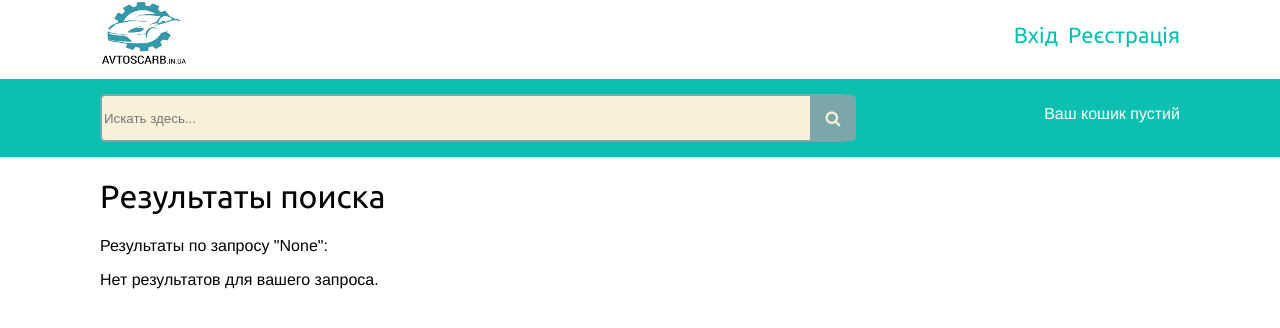
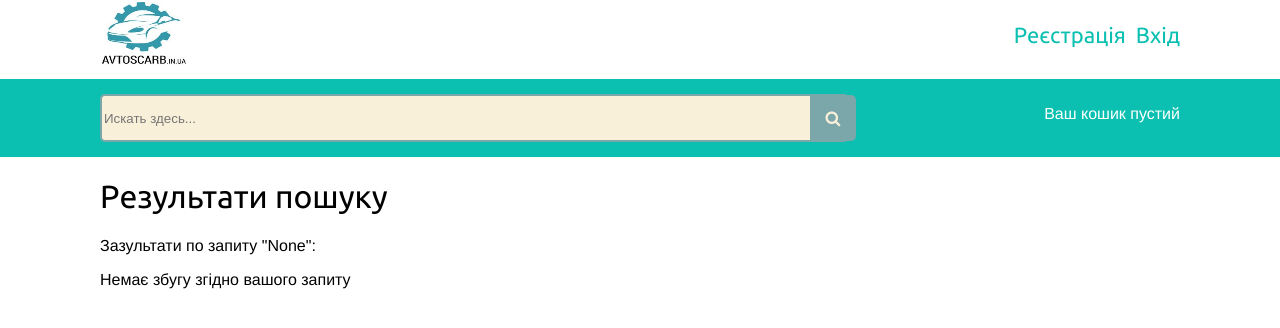
Before and after one commit to superdimon3000/avtoscarb, a Django app: page /search/ in a window 1280 px wide. Shown: the top 328 px of the page. Run offline with Django 4.2, Linux system fonts and the light colour scheme; parts of the project's set-up code (start-up, migrations or seed data) failed here and were passed over; some libraries are stand-ins or nearby versions.

Commit message:
Перевод текста

```diff
--- a/orders/templates/orders/order/created.html
+++ b/orders/templates/orders/order/created.html
@@ -5,6 +5,6 @@
 {% endblock title %}
 
 {% block content %}
-    <h1>Спасибо вам</h1>
-    <p>Ваше замовлення успішно завершено. Номер вашого замовлення <strong>{{ order.id }}</strong>.</p>
+    <h1>Дякуємо вам!</h1>
+    <p>Ваше замовлення прийнято. Номер вашого замовлення <strong>{{ order.id }}</strong>.</p>
 {% endblock content %}
--- a/shop/templates/shop/base.html
+++ b/shop/templates/shop/base.html
@@ -17,8 +17,8 @@
             <a href="/" class="account">Привіт, {{ user.username }}.</a>
             <a href="{% url 'users:logout' %}" class="account">Вихід</a>
         {% else %}
+            <a href="{% url 'users:login' %}" class="account">Вхід</a>
             <a href="{% url 'users:register' %}" class="account">Реєстрація</a>
-            <a href="{% url 'users:login' %}" class="account">Вхід</a>
         {% endif %}
     </div>
     <div id="subheader">
--- a/shop/templates/shop/search.html
+++ b/shop/templates/shop/search.html
@@ -2,8 +2,8 @@
 {% load static %}
 
 {% block content %}
-    <h1>Результаты поиска</h1>
-    <p>Результаты по запросу "{{ query }}":</p>
+    <h1>Результати пошуку</h1>
+    <p>Зазультати по запиту "{{ query }}":</p>
     {% if results %}
         <ul>
             <div class="product-search">
@@ -23,6 +23,6 @@
             <div>
         </ul>
     {% else %}
-        <p>Нет результатов для вашего запроса.</p>
+        <p>Немає збугу згідно вашого запиту</p>
     {% endif %}
 {% endblock content %}
```
